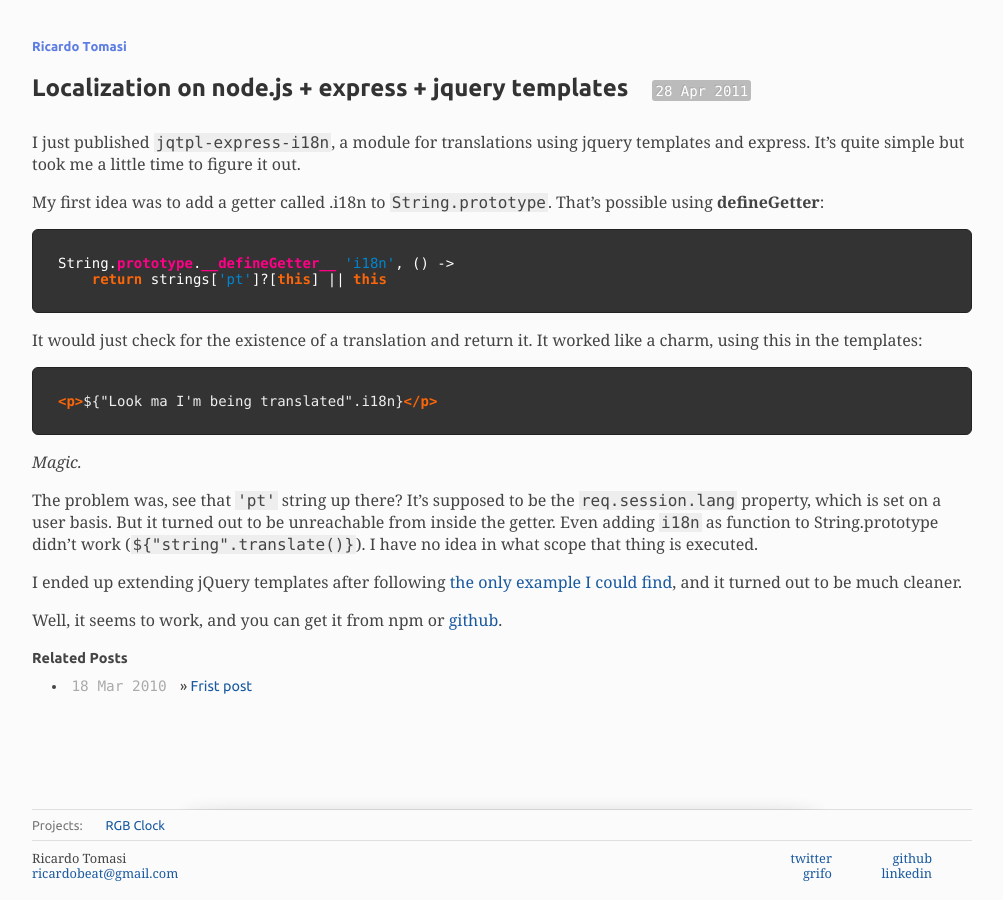
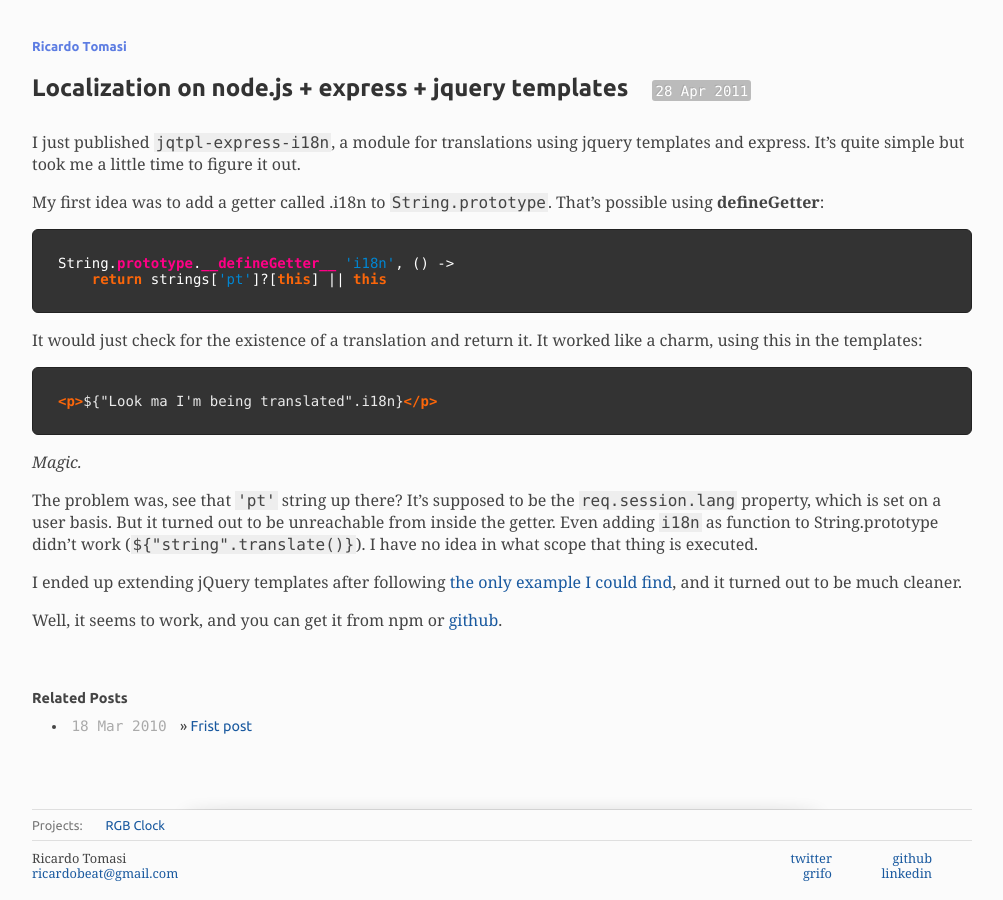
Before and after one commit to ricardobeat/ricardobeat.github.com, a Jekyll site: the page built from _posts/2011-04-28-localization-on-nodejs-express-jquery-templates.md, in a window 1280 px wide. Shown: the whole page, without its empty margins (138-1141 px from the left). Built offline with Jekyll 4.4.1, drawn with Linux system fonts in a browser that asks for light colours; Markdown is read by kramdown in place of the engine named in the settings.

Commit message:
give a little breathing room to related posts

```diff
--- a/styles/base.less
+++ b/styles/base.less
@@ -231,7 +231,7 @@ h1 {
 }
 
 #related {
-	margin:20px 0;
+	margin:60px 0 20px;
 	font-size:0.9em;
 	ul {
 		padding-left:20px;
--- a/styles/syntax.css
+++ b/styles/syntax.css
@@ -1,4 +1,4 @@
-.highlight { background-color: #333333; padding:10px; color:#eee; }
+.highlight { background-color: #333333; padding:10px; color:#eaeaea; }
 .highlight .c { color: #008800; font-style: italic; background-color: #0f140f } /* Comment */
 .highlight .err { color: #ffffff } /* Error */
 .highlight .g { color: #ffffff } /* Generic */
```
